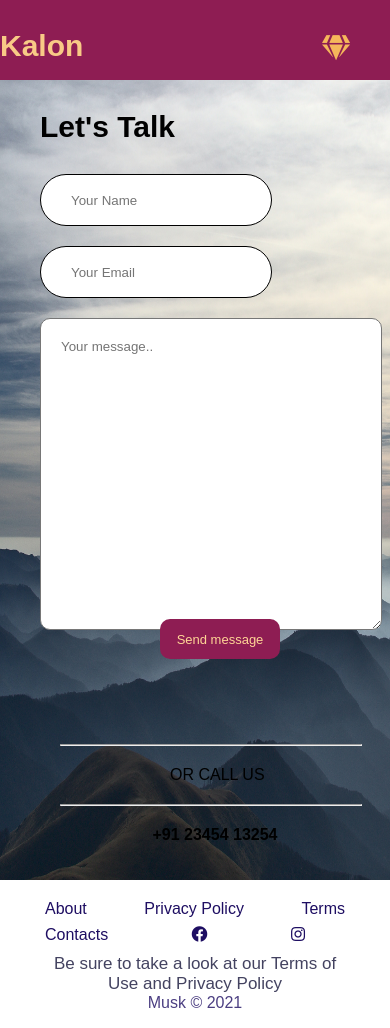
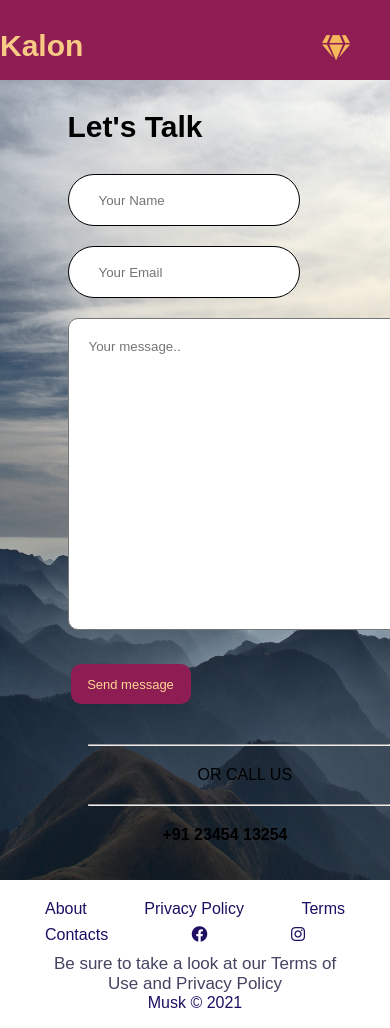
Before and after one commit to xmuskaan/Kalon-, a React (Create React App) app: page /contactus in a window 390 px wide. Shown: the top 1028 px of the page. Built offline with nearby package versions, Linux system fonts and the light colour scheme.

Commit message:
Updating responsive design

```diff
--- a/src/Components/ContactPage.js
+++ b/src/Components/ContactPage.js
@@ -11,7 +11,7 @@ const ContactPage = () => {
                 <textarea className="textArea" placeholder="Your message.."></textarea>
                 <br/>
                 <div className="response">
-                    <button className="buttonSmall">Send message</button>
+                    <button className="buttonSmall sendMessage">Send message</button>
                 </div>
             </form>
 
--- a/src/Components/Footer.js
+++ b/src/Components/Footer.js
@@ -24,7 +24,7 @@ const Footer = () => {
             Be sure to take a look at our Terms of Use and Privacy Policy
             </div>
 
-            <Link to ="" className="devInfo"> Musk &copy; 2021</Link>
+            <Link to ="www.linkedin.com/in/muskaanranga" className="devInfo"> Musk &copy; 2021</Link>
         </div>
     </footer>
 );
--- a/src/index.css
+++ b/src/index.css
@@ -48,14 +48,13 @@ position: relative;
 
 .NavList>span{
 margin-left: 65px;
+font-size: 16px;
 }
 
 .navLinks a:hover {
-border-bottom:2px solid #ffd33b;
-padding: 10px 5px;
-padding-bottom: 2px;
-background: linear-gradient(45deg, #f5b75b, transparent);
-transition:0.3s ease-in ;
+font-style:italic;
+color:#f5b75b;
+transition:0.1s ease-in ;
 
 }
 
@@ -309,7 +308,7 @@ margin-right:20px;
 .footer2{
   text-align: center;
   margin-top: 20px;
-  color:#151439;
+  color:rgb(21 20 57 / 80%);
 
 }
 
--- a/src/responsive.css
+++ b/src/responsive.css
@@ -42,8 +42,10 @@
     text-align: center;
     padding:50px;
     margin-left:0px;
+    font-size:20px;
 
   }
+
   .navLinks:hover {
     background-color:#be286e;
     transition:0.4s ease-in ;
@@ -53,6 +55,7 @@
     padding:0px;
     color:#fff;
     transition:0.4s ease-in ;
+    background: none;
 
   }
 
@@ -200,8 +203,7 @@
 
   .footer2{
     margin-top: 10px;
-    color:#151439;
-    opacity: 80%;
+    color:rgb(21 20 57 / 80%);
   }
 
   .devInfo{
@@ -299,14 +301,13 @@
 /********* Contact PAGE ************/
 
 .contactbg{
-  width:480px;
-  margin:auto;
+  width:500px;
   height:50rem;
   background-size: 520px 800px;
 }
 
 .contact{
-  width:400px;
+  width:365px;
   margin:auto;
 }
 
@@ -351,6 +352,14 @@
   top:520px;
 
 }
+
+.sendMessage{
+  position: relative;
+  top:10px;
+  left:23px;
+}
+
+/************Products***************/
 .products{
   width:420px;
   margin: auto;
@@ -371,4 +380,8 @@
   height:320px;
 }
 
+.productsList button{
+  margin-left: 110px;
 }
+
+}
```
